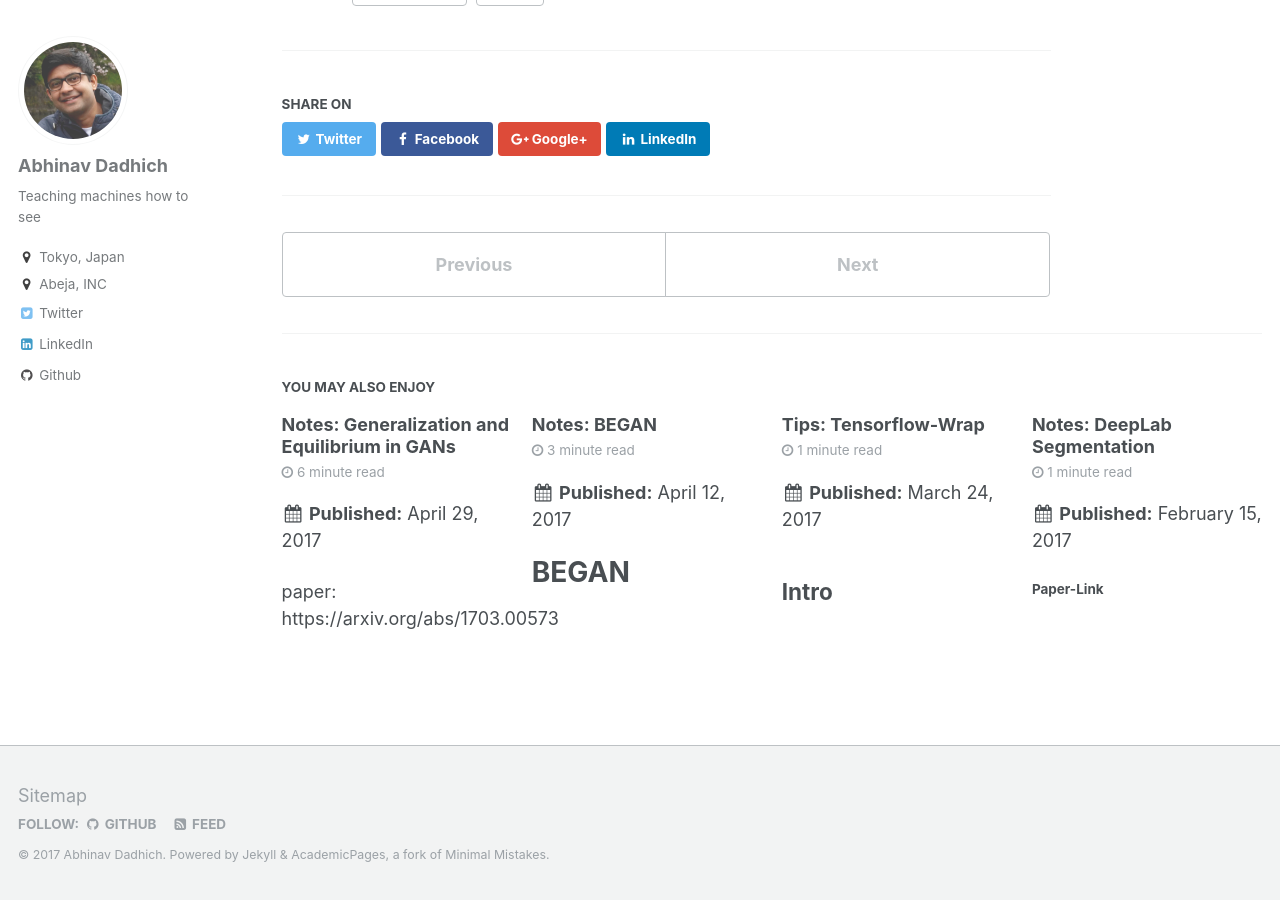
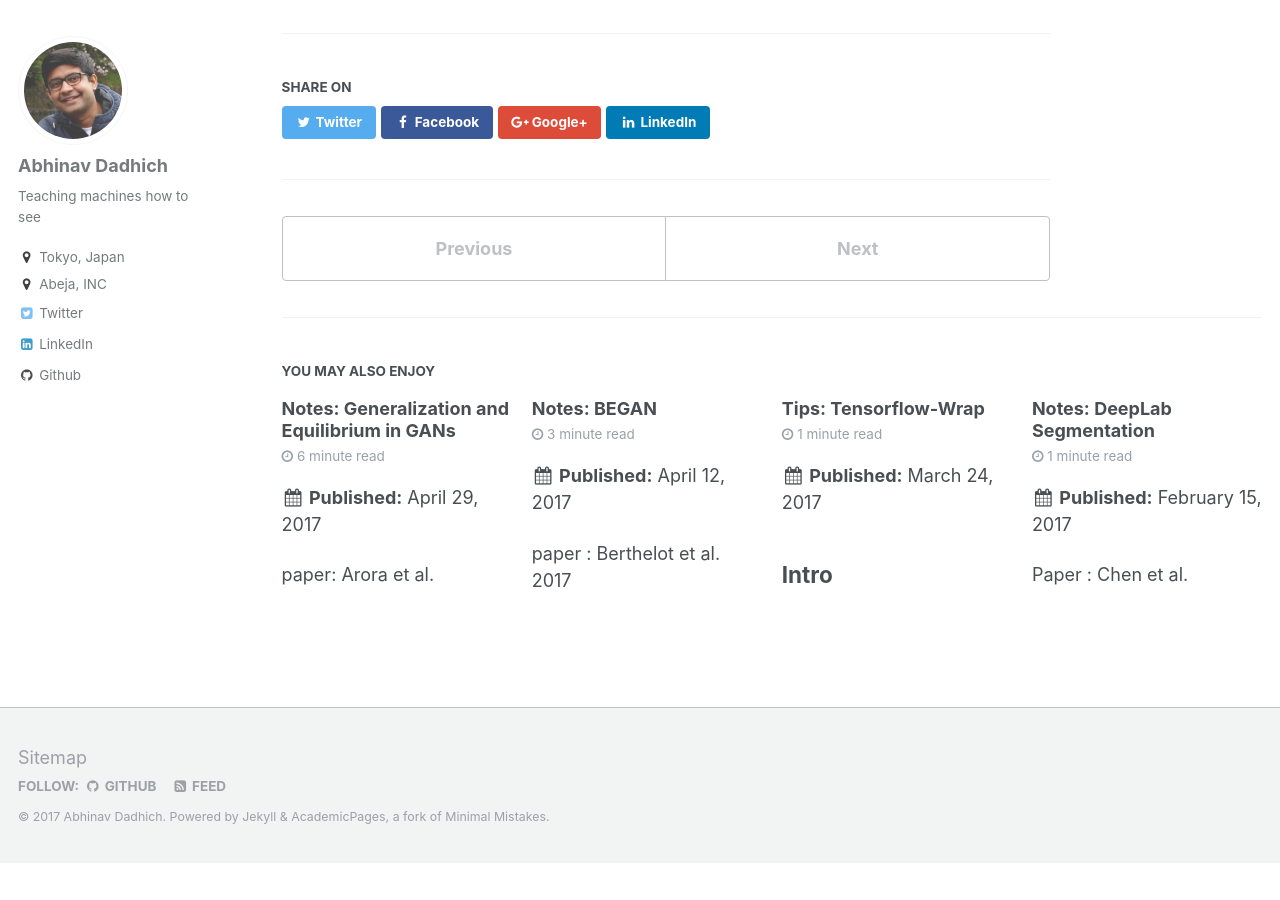
Before and after one commit to ResByte/ResByte.github.io, a Jekyll site: the page built from _posts/2017-03-25-zhang-iclr-17.md, in a window 1280 px wide and 900 px high, scrolled down 3077 px. Built offline with Jekyll 4.4.1, drawn with Linux system fonts in a browser that asks for light colours; after the commit the page ends 3940 px from its top, so only the background shows below that; some of the changed text lies outside the part shown.

Commit message:
minor fix

```diff
--- a/_posts/2017-02-15-deeplab-segment.md
+++ b/_posts/2017-02-15-deeplab-segment.md
@@ -8,7 +8,7 @@ tags:
   - CRF
   - Atrous conv
 ---
-#### [Paper-Link](https://arxiv.org/abs/1606.00915)
+ Paper : [Chen et al.](https://arxiv.org/abs/1606.00915)
 
 Title: "DeepLab: Semantic Image Segmentation with Deep Convolutional Nets, Atrous Convolution, and Fully Connected CRFs"
 
--- a/_posts/2017-03-25-zhang-iclr-17.md
+++ b/_posts/2017-03-25-zhang-iclr-17.md
@@ -7,7 +7,7 @@ tags:
   - Theory
 ---
 
-#### [Paper-Link](https://arxiv.org/abs/1611.03530)
+ Paper : [Zhang et al.](https://arxiv.org/abs/1611.03530)
 
 ## Introductions
 - Generalization error : Training Error - Test Error.
--- a/_posts/2017-04-12-david-began-17.md
+++ b/_posts/2017-04-12-david-began-17.md
@@ -9,7 +9,6 @@ tags:
   - GAN
 ---
 
-# BEGAN
 
 paper : [Berthelot et al. 2017](https://arxiv.org/abs/1703.10717)
 
--- a/_posts/2017-04-29-arora-gen-eqbm-17.md
+++ b/_posts/2017-04-29-arora-gen-eqbm-17.md
@@ -10,7 +10,7 @@ tags:
 ---
 
 
-paper: https://arxiv.org/abs/1703.00573
+paper: [Arora et al.](https://arxiv.org/abs/1703.00573)
 
 A [number of variations of GANs](https://github.com/hindupuravinash/the-gan-zoo)  been proposed in past few years. There are still several challenges associated with them such as training without collapsing, generalization etc.
 
```
